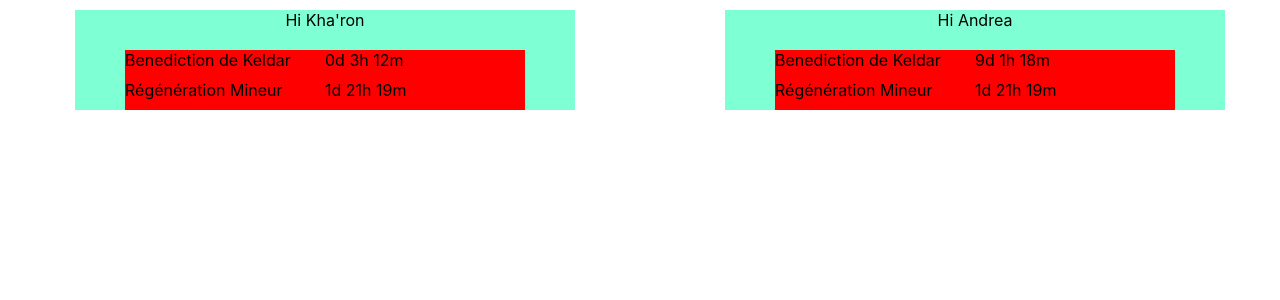
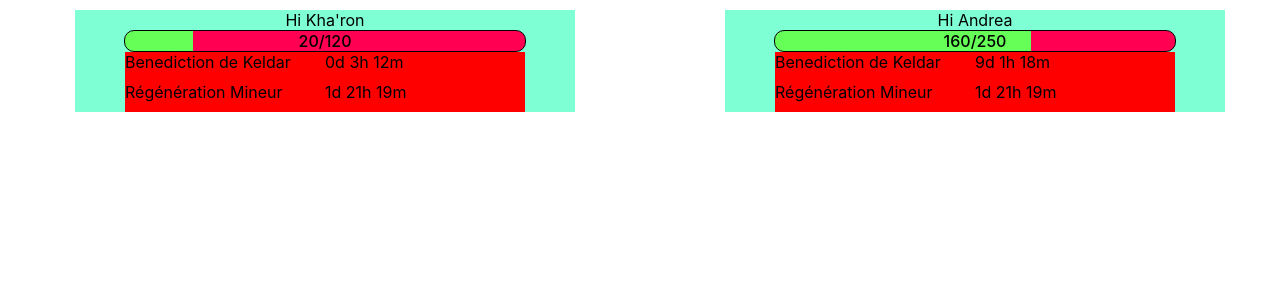
Before and after one commit to kharoncode/BuffTimer, a React (Create React App) app: page / in a window 1280 px wide. Shown: the top 300 px of the page. Built offline with nearby package versions, Linux system fonts and the light colour scheme.

Commit message:
add lifeBar

```diff
--- a/package.json
+++ b/package.json
@@ -10,6 +10,7 @@
     "react-dom": "^18.2.0",
     "react-router-dom": "^6.19.0",
     "react-scripts": "5.0.1",
+    "styled-components": "^6.1.1",
     "web-vitals": "^2.1.0"
   },
   "scripts": {
--- a/public/mocks/players.json
+++ b/public/mocks/players.json
@@ -4,7 +4,7 @@
          "userId": 1,
          "name": "Kha'ron",
          "picture": "kharon.png",
-         "life": { "now": 100, "lifeMax": 120 },
+         "life": { "now": 20, "maxLife": 120 },
          "buff": [
             { "name": "Benediction de Keldar", "date": "2023-11-22:16:52:00" },
             { "name": "Régénération Mineur", "date": "2023-11-24:10:58:20" }
@@ -14,7 +14,7 @@
          "userId": 2,
          "name": "Andrea",
          "picture": "andrea.png",
-         "life": { "now": 100, "lifeMax": 120 },
+         "life": { "now": 160, "maxLife": 250 },
          "buff": [
             { "name": "Benediction de Keldar", "date": "2023-12-01:14:58:00" },
             { "name": "Régénération Mineur", "date": "2023-11-24:10:58:20" }
--- a/src/components/LifeBar/index.jsx
+++ b/src/components/LifeBar/index.jsx
@@ -1,11 +1,27 @@
-import styles from './lifeBar.module.css';
+import styled from 'styled-components';
+
+const LifeElt = styled.div`
+   font-weight: 500;
+   text-align: center;
+   color: black;
+   border: solid 1px black;
+   border-radius: 10px;
+   width: 80%;
+   height: 20px;
+   background-image: linear-gradient(
+      90deg,
+      rgba(102, 255, 87, 1) ${({ stop }) => stop}%,
+      rgba(255, 0, 83, 1) ${({ stop }) => stop}%,
+      rgba(255, 0, 83, 1) 100%
+   );
+`;
 
 export default function Life(life) {
    const lifeInfo = life.life;
-   const life_elt = document.getElementsByClassName(styles.container);
-   const stop = (lifeInfo.life / lifeInfo.maxLife) * 100;
-   if (life_elt[0]) {
-      life_elt[0].style.backgroundImage = `linear-gradient(90deg, rgba(60, 179, 113) ${stop}%, rgba(238, 130, 238) ${stop}%, rgba(238, 130, 238) 100%)`;
-   }
-   return <div className={styles.container}></div>;
+   const stop = Math.round((lifeInfo.now / lifeInfo.maxLife) * 100);
+   return (
+      <LifeElt stop={stop}>
+         {lifeInfo.now}/{lifeInfo.maxLife}
+      </LifeElt>
+   );
 }
--- a/src/components/LifeBar/lifeBar.module.css
+++ /dev/null
@@ -1,4 +0,0 @@
-.container {
-   width: 100%;
-   height: 20px;
-}
```
Also changed, not shown: 1 other file (tests, documents, lock files or other folders).
